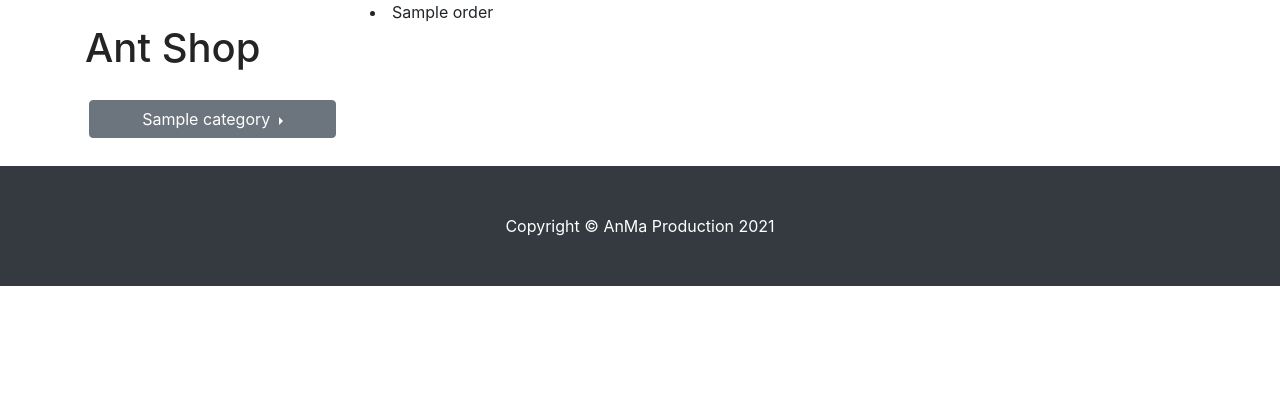
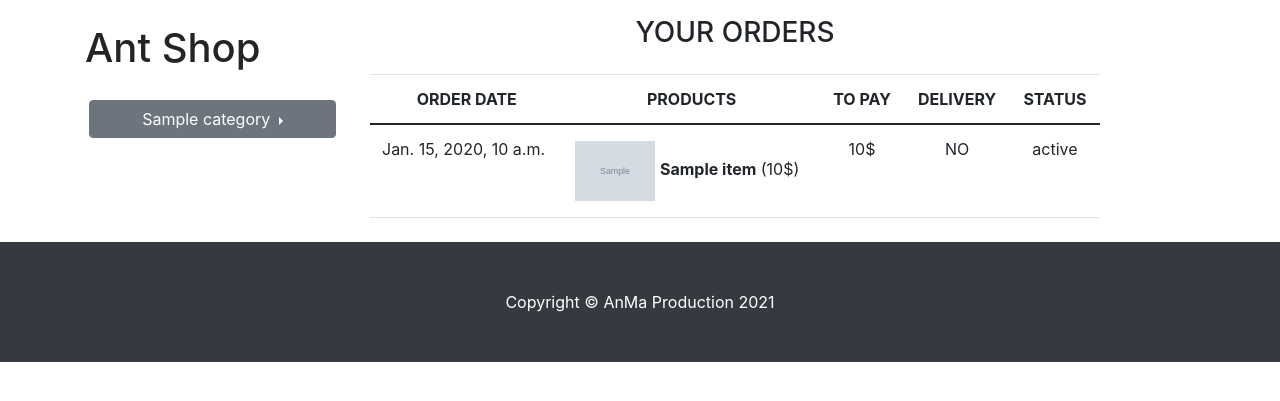
Before and after one commit to nikolska/Ant_shop, a Django app: template products/templates/customer_orders.html in a window 1280 px wide. Shown: the part 56-457 px from the top of the page. Run offline with Django 3.2, Linux system fonts and the light colour scheme; the template is opened without the code that fills it: most values are stand-ins (such as "Sample title", 1, 10 or a date in 2020); grey boxes marked "Sample" are stand-in pictures; some libraries are stand-ins or nearby versions.

Commit message:
update customer orders view, cart view, add LoginRequiredMixin

```diff
--- a/ant_shop/settings.py
+++ b/ant_shop/settings.py
@@ -46,7 +46,7 @@ INSTALLED_APPS = [
 AUTH_USER_MODEL = 'products.Customer'
 
 LOGIN_REDIRECT_URL = 'home_page'
-LOGOUT_REDIRECT_URL = 'home_page'
+LOGOUT_REDIRECT_URL = 'customer_account'
 
 MIDDLEWARE = [
     'django.middleware.security.SecurityMiddleware',
--- a/products/models.py
+++ b/products/models.py
@@ -112,7 +112,7 @@ class CartProduct(models.Model):
     final_price = models.DecimalField(max_digits=9, decimal_places=2)
 
     def __str__(self):
-        return f'{self.product.title} for cart'
+        return self.product.title
 
     def save(self, *args, **kwargs):
         self.final_price = self.qty * self.product.price
@@ -142,7 +142,7 @@ class Order(models.Model):
 
     STATUS_CHOICES = (
         (STATUS_NEW, 'New order'),
-        (STATUS_IN_PROGRESS, 'Order in prgress'),
+        (STATUS_IN_PROGRESS, 'Order in progress'),
         (STATUS_READY, 'Order is ready'),
         (STATUS_COMPLETED, 'Order completed')
     )
@@ -162,7 +162,7 @@ class Order(models.Model):
     address = models.CharField(max_length=255, null=True, blank=True)
     cart = models.ForeignKey(Cart, on_delete=models.PROTECT, null=True, blank=True)
     status = models.CharField(max_length=100, choices=STATUS_CHOICES, default=STATUS_NEW)
-    buying_type = models.CharField(max_length=100, choices=BUYING_TYPE_CHOICES, default=BUYING_TYPE_SELF)
+    buying_type = models.CharField(max_length=100, choices=BUYING_TYPE_CHOICES)
     comment = models.TextField(null=True, blank=True)
     created_at = models.DateTimeField(auto_now=True)
     order_date = models.DateField(default=timezone.now)
--- a/products/templates/customer_orders.html
+++ b/products/templates/customer_orders.html
@@ -7,9 +7,50 @@
 {% block content %}
 
 {% if object_list %}
-    {% for order in object_list %}
-        <li>{{order}}</li>
-    {% endfor %}
+    <h3 class="text-center mt-3">YOUR ORDERS</h3>
+    <table class="table my-4">
+        <thead class="text-center">
+            <tr>
+                <th scope="col">ORDER DATE</th>
+                <th scope="col">PRODUCTS</th>
+                <th scope="col">TO PAY</th>
+                <th scope="col">DELIVERY</th>
+                <th scope="col">STATUS</th>
+            </tr>
+        </thead>
+        <tbody>
+            {% for order in object_list %}
+                <tr>
+                    <td>{{ order.order_date }}</td>
+                    <td>
+                        {% for product in order.cart.products.all %}
+                            <li class="list-unstyled my-1">
+                                <a href="{{ product.product.get_absolute_url }}">
+                                    <img src="{{ product.product.image.url }}" class="img-fluid cart-img" alt="product image">
+                                </a>
+                                <a class="link-dark" href="{{ product.product.get_absolute_url }}">
+                                    <b>{{ product }}</b></a> ({{ product.product.price }}$)
+                            </li>
+                        {% endfor %}
+                    </td>
+                    <td class="text-center">{{ order.cart.final_price }}$</td>
+                    <td class="text-center">
+                        {% if order.buying_type == 'delivery' %}
+                            <span>YES</span>
+                        {% else %}
+                            <span>NO</span>
+                        {% endif %}
+                    </td>
+                    <td class="text-center">{{ order.status }}</td>
+                </tr>
+            {% endfor %}
+        </tbody>
+    </table>
+{% else %}
+    <h3 class="text-center my-5">You don't have any orders
+        <br><br>
+        <a href="{% url 'home_page' %}"><button class="btn btn-outline-dark">Go shopping</button></a>
+    </h3>
 {% endif %}
 
 {% endblock %}
```
Also changed, not shown: products/templates/cart_view.html (+11 -8 lines), products/templates/contact_page.html (+6 -2 lines), products/views.py (+4 -4 lines), products/migrations/0003_auto_20210529_2216.py (added).
